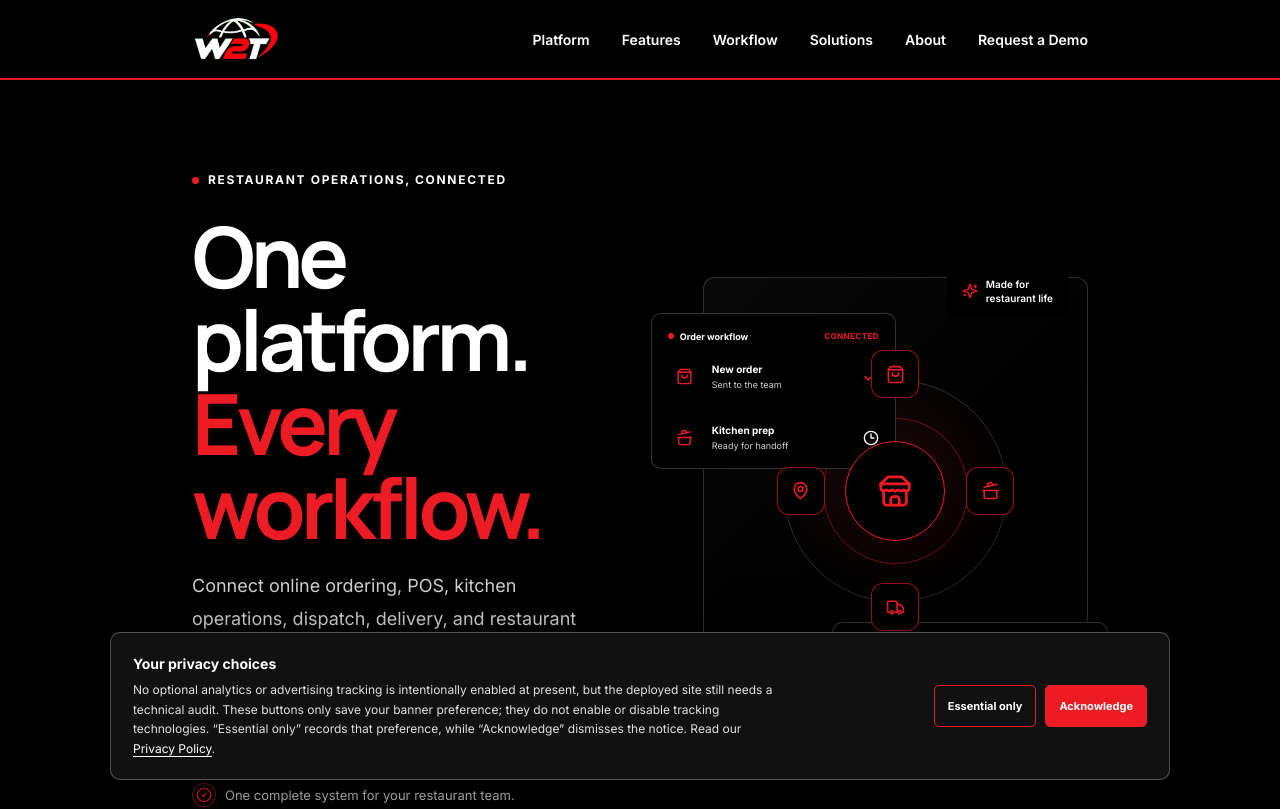
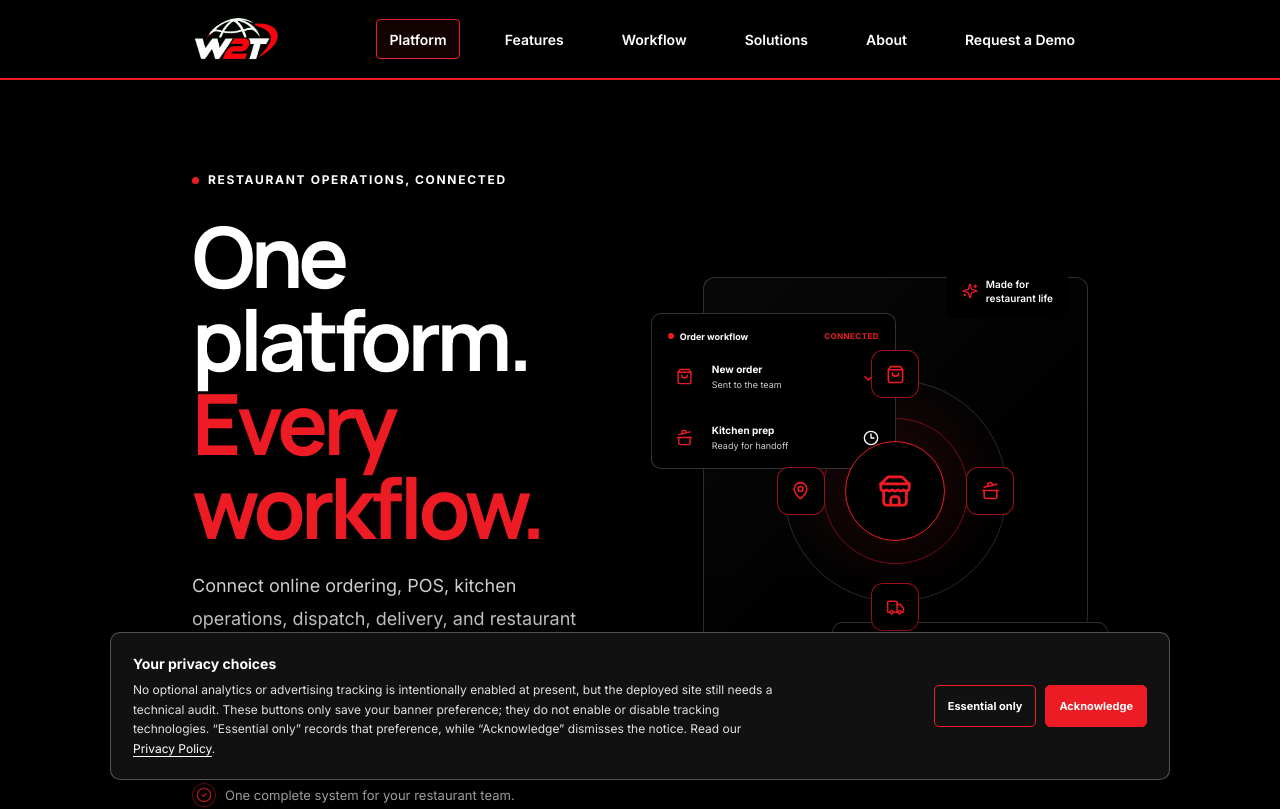
Before and after one commit to Jrnotjunior/web2table.io, a React (Vite) app: page / in a window 1280 px wide. Shown: the top 809 px of the page. Built offline with nearby package versions, Linux system fonts and the light colour scheme.

Commit message:
Style active navigation tab with red rectangular outline

```diff
--- a/src/styles/modules/01-foundation.css
+++ b/src/styles/modules/01-foundation.css
@@ -66,7 +66,9 @@ p { color: var(--muted); line-height: 1.75; }
 .main-nav { position: absolute; right: 0; left: auto; transform: none; }
 .brand { display: inline-flex; align-items: center; gap: 10px; color: var(--white); font-family: 'Manrope', sans-serif; font-size: 21px; font-weight: 800; letter-spacing: -.07em; }
 .main-nav { display: flex; align-items: center; gap: 32px; }
-.main-nav > a:not(.nav-cta) { color: var(--text-secondary); font-size: 12px; font-weight: 600; transition: color .2s; }
+.main-nav > a:not(.nav-cta) { display: inline-flex; align-items: center; min-height: 40px; padding: 0 12px; border: 1px solid transparent; border-radius: 4px; color: var(--text-secondary); font-size: 12px; font-weight: 600; transition: color .2s, border-color .2s, background .2s; }
+.main-nav > a:not(.nav-cta):hover { color: var(--white); }
+.main-nav > a:not(.nav-cta).is-active { border-color: var(--accent); color: var(--white); background: rgba(237,28,36,.08); }
 .nav-cta { min-height: 42px; display: inline-flex; align-items: center; gap: 8px; padding: 0 15px; border-radius: 6px; color: var(--white); background: var(--ink); font-size: 12px; font-weight: 700; }
 .mobile-menu { display: none; border: 0; background: transparent; }
 .hero { position: relative; overflow: hidden; padding: 82px 0 0; }
@@ -245,7 +247,8 @@ p { color: var(--muted); line-height: 1.75; }
   .mobile-menu { display: grid; width: 42px; height: 42px; place-items: center; }
   .main-nav { position: absolute; top: 67px; right: 0; left: 0; transform: none; display: none; align-items: stretch; gap: 0; padding: 10px 20px 20px; border-bottom: 1px solid var(--line); background: var(--paper); }
   .main-nav.nav-open { display: flex; flex-direction: column; }
-  .main-nav > a:not(.nav-cta) { padding: 14px 4px; border-bottom: 1px solid var(--line); }
+  .main-nav > a:not(.nav-cta) { min-height: 46px; padding: 0 12px; border: 1px solid transparent; border-radius: 4px; }
+  .main-nav > a:not(.nav-cta).is-active { border-color: var(--accent); background: rgba(237,28,36,.08); }
   .nav-cta { justify-content: center; margin-top: 14px; }
   .hero { padding-top: 50px; }
   .hero-grid { grid-template-columns: 1fr; gap: 35px; padding-bottom: 40px; }
```
